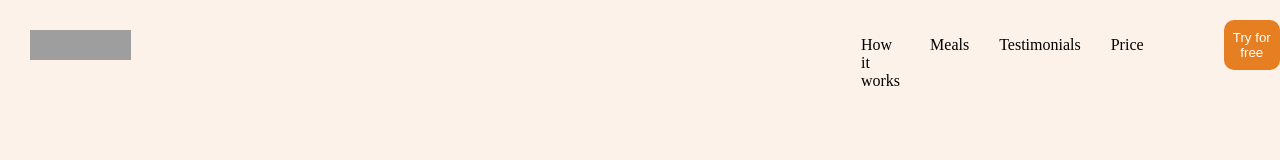
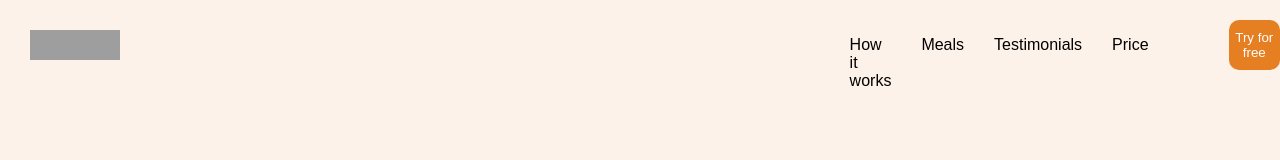
Before and after one commit to johannmanoj/html, a plain HTML site: page Omni Food Project/index.html in a window 1280 px wide. Drawn offline with Linux system fonts and the light colour scheme; grey boxes are pictures that could not be loaded.

Commit message:
title changes

```diff
--- a/Omni Food Project/index.css
+++ b/Omni Food Project/index.css
@@ -34,4 +34,6 @@ body {
     margin-left: 700px;
     display: flex;
     gap: 30px;
+    font-family: Arial;
+    font-weight: 500;
 }
```
